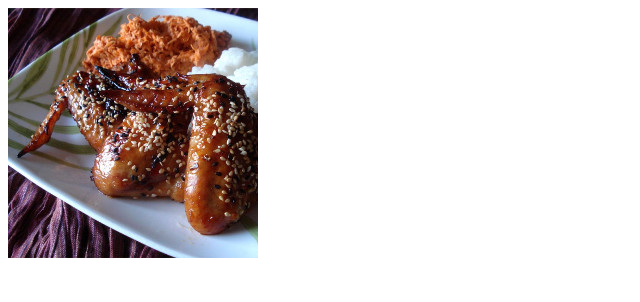
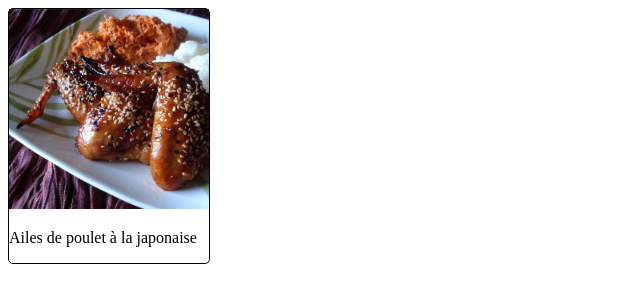
Before and after one commit to DelBiss/dam-web-recette, a plain HTML site: page components/recette-carte/index.html in a window 1280 px wide. Shown: the whole page, without its empty margins (0-640 px from the left). Drawn offline with Linux system fonts and the light colour scheme.

Commit message:
Simplify the card

```diff
--- a/components/recette-carte/index.html
+++ b/components/recette-carte/index.html
@@ -1,19 +1,22 @@
 <!DOCTYPE html>
 <html lang="fr">
+
 <head>
     <meta charset="UTF-8">
     <meta http-equiv="X-UA-Compatible" content="IE=edge">
     <meta name="viewport" content="width=device-width, initial-scale=1.0">
+    <link rel="stylesheet" href="style.css">
     <title>Document</title>
 </head>
+
 <body>
 
-    <article id="3" class="recette-cardCard-open" ><img src="../../images/img1.jpg" alt="Ailes de poulet à la japonaise"></article>
-    <article id="2" class="recette-cardCard-open"></article>
-    <article id="3" class="recette-cardCard-open"></article>
-    <article id="4" class="recette-cardCard-open"></article>
-    <article id="5" class="recette-cardCard-open"></article>
-    <article id="6" class="recette-cardCard-open"></article>
+    <article id="3" class="recette-cardCard">
+        <img src="/images/img1.jpg" alt="Ailes de poulet à la japonaise" />
+        <p>Ailes de poulet à la japonaise</p>
+    </article>
+
 
 </body>
+
 </html>
--- a/components/recette-carte/style.css
+++ b/components/recette-carte/style.css
@@ -1,12 +1,19 @@
+:root {
+    --card-width: 200px;
+}
 
+.recette-cardCard {
+    border-style: solid;
+    border-color: black;
+    border-width: 1px;
+    border-radius: 5px;
+    max-width: var(--card-width)
+    /* display: grid; */
+    /* grid: repeat(2, 60px) / auto-flow 80px; */
+}
 
-#recette-cardCard-open {
-    display: grid;
-    grid: repeat(2, 60px) / auto-flow 80px;
-  }
-
-  #recette-cardCard-open > article {
-    background-color: #8ca0ff;
-    width: 50px;
-    height: 50px;
-  }
+.recette-cardCard img {
+    width: var(--card-width);
+    height: var(--card-width);
+    object-fit: cover;
+}
```
